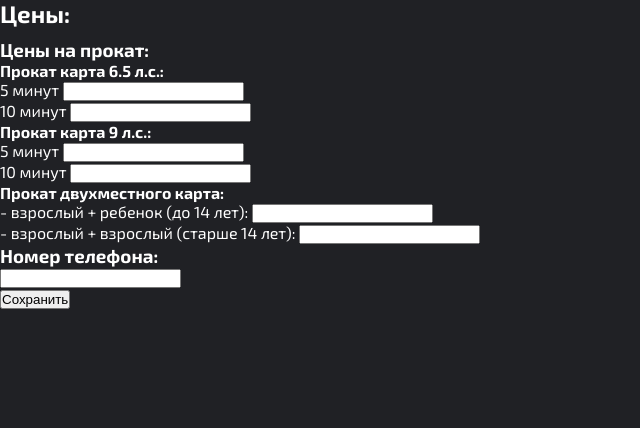
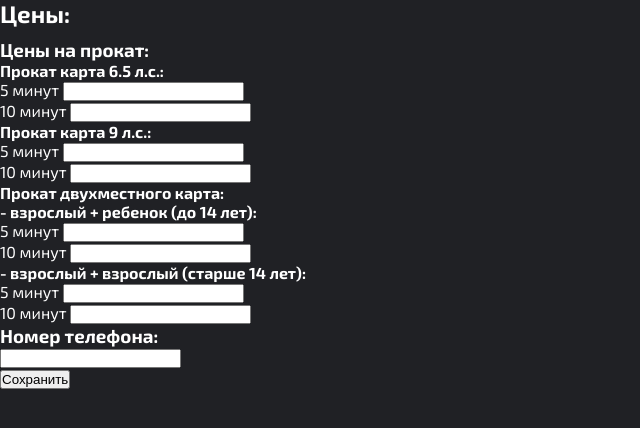
Before and after one commit to AdekWAT/cumakart_prac, a PHP site: page /admin.php in a window 1280 px wide; the page is wider, and only the part inside the window is pictured. Shown: the part 240-668 px from the top of that part, without its empty margins (0-640 px from the left). Run offline with PHP 8.4, Linux system fonts and the light colour scheme; some libraries are stand-ins or nearby versions.

Commit message:
админка

```diff
--- a/admin.php
+++ b/admin.php
@@ -64,7 +64,7 @@
                         <div class="price__title">
                             <h2>Цены:</h2>
                         </div>
-                        <form action="php/panel.php">
+                        <form action="php/panel.php" method="POST">
                             <h3>Цены на прокат:</h3>
                             <h4>Прокат карта 6.5 л.с.:</h4>
                             <span>5 минут</span>
@@ -79,14 +79,22 @@
                             <span>10 минут</span>
                             <input type="text" name="price_kart_9_10" id="">
                             <h4>Прокат двухместного карта:</h4>
-                            <span>- взрослый + ребенок (до 14 лет):</span>
-                            <input type="text" name="price_kart_double_do14" id="">
+                            <h4>- взрослый + ребенок (до 14 лет):</h4>
+                            <span>5 минут</span>
+                            <input type="text" name="price_kart_double_do14_5" id="">
                             <br>
-                            <span>- взрослый + взрослый (старше 14 лет):</span>
-                            <input type="text" name="price_kart_double_posle14" id="">
+                            <span>10 минут</span>
+                            <input type="text" name="price_kart_double_do14_10" id="">
+                            <br>
+                            <h4>- взрослый + взрослый (старше 14 лет):</h4>
+                            <span>5 минут</span>
+                            <input type="text" name="price_kart_double_posle14_5" id="">
+                            <br>
+                            <span>10 минут</span>
+                            <input type="text" name="price_kart_double_posle14_10" id="">
                             <br>
                             <h3>Номер телефона:</h3>
-                            <input type="tel" name="" id="">
+                            <input type="tel" name="tel" id="">
                             <br>
                             <input type="submit" value="Сохранить">
                         </form>
--- a/index.html
+++ b/index.html
@@ -64,7 +64,7 @@
                             </h1>
                         </div>
                         <div class="index__p">
-                            <p>Соверменные, безопасные и быстрые карты. Получите удовольствие посетив нашу трассу и
+                            <p>Современные, безопасные и быстрые карты. Получите удовольствие посетив нашу трассу и
                                 прокатившись на
                                 картах в Чайковском.
                             </p>
```
Also changed, not shown: img/hero_bg.jpg.
